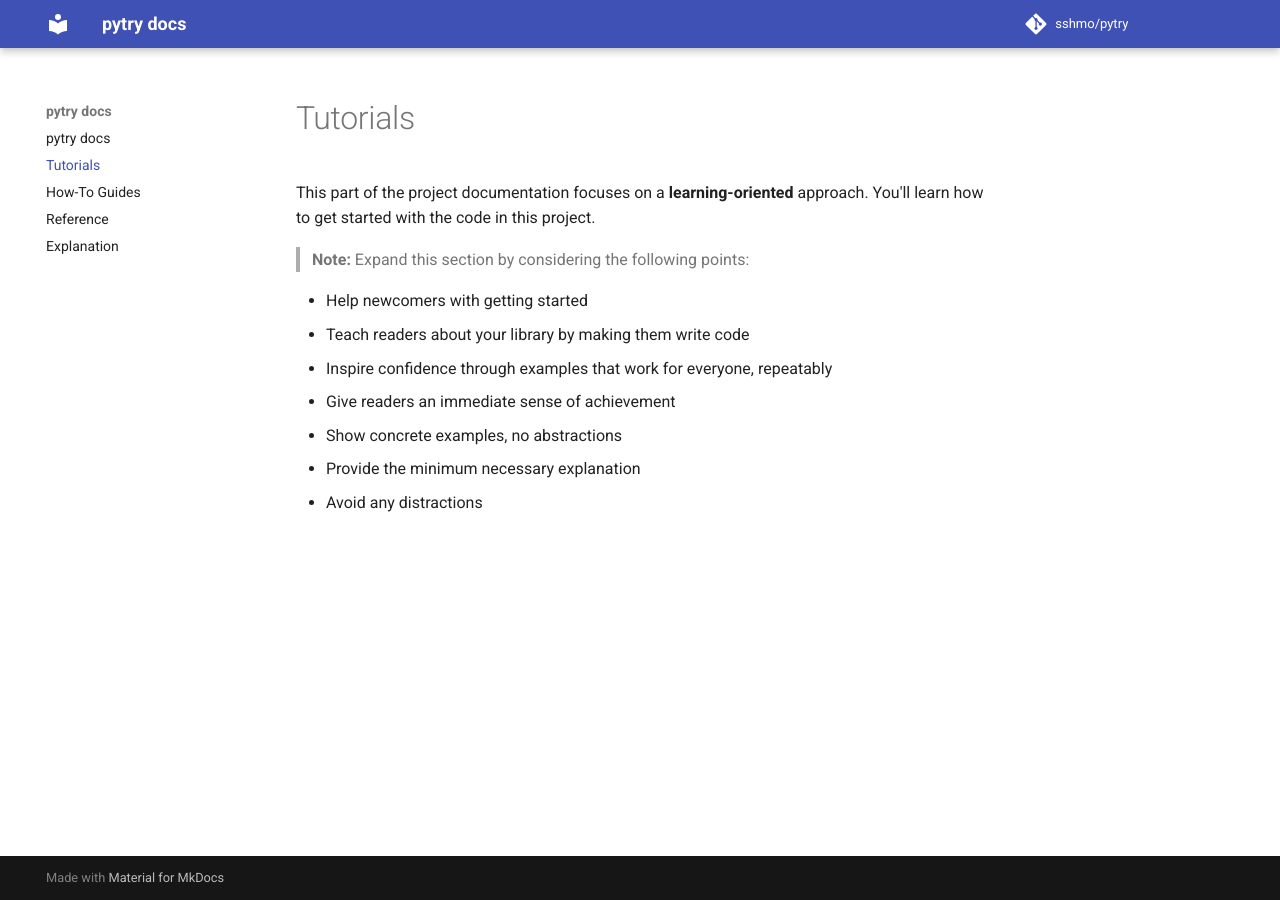
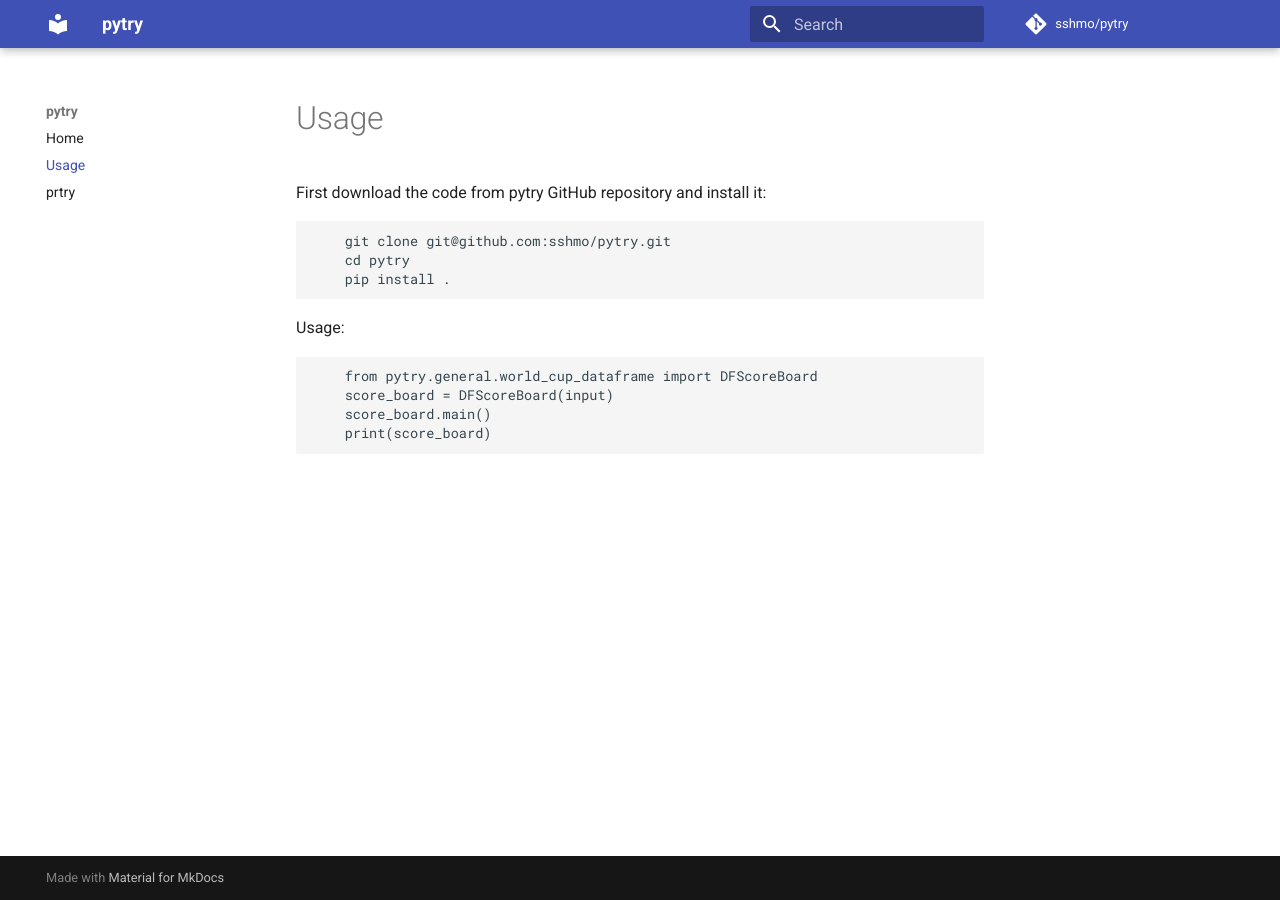
Before and after one commit to sshmo/pytry, an MkDocs documentation site: the page built from docs/tutorials.md, in a window 1280 px wide. Built offline with MkDocs 1.6.1 and Material for MkDocs 9.7.7, drawn with Linux system fonts in a browser that asks for light colours; comment, search, counter and statistics services are not loaded.

Commit message:
Improved documentation process

````diff
--- a/.pre-commit-config.yaml
+++ b/.pre-commit-config.yaml
@@ -78,6 +78,7 @@ repos:
     hooks:
       - id: pydocstyle
         additional_dependencies: [".[toml]"]
+        args: [--convention=google]
 
   - repo:  https://github.com/PyCQA/bandit
     rev: 1.7.5
--- a/docs/tutorials.md
+++ b/docs/tutorials.md
@@ -1,18 +1,18 @@
-# Tutorials
+# Usage
 
-This part of the project documentation focuses on a
-**learning-oriented** approach. You'll learn how to
-get started with the code in this project.
+First download the code from pytry GitHub repository and install it:
 
-> **Note:** Expand this section by considering the
-> following points:
+``` sh
+    git clone git@github.com:sshmo/pytry.git
+    cd pytry
+    pip install .
+```
 
-- Help newcomers with getting started
-- Teach readers about your library by making them
-    write code
-- Inspire confidence through examples that work for
-    everyone, repeatably
-- Give readers an immediate sense of achievement
-- Show concrete examples, no abstractions
-- Provide the minimum necessary explanation
-- Avoid any distractions
+Usage:
+
+``` python
+    from pytry.general.world_cup_dataframe import DFScoreBoard
+    score_board = DFScoreBoard(input)
+    score_board.main()
+    print(score_board)
+```
--- a/mkdocs.yml
+++ b/mkdocs.yml
@@ -1,4 +1,4 @@
-site_name: pytry docs
+site_name: pytry
 
 site_description: 'pytry documentations'
 
@@ -14,11 +14,15 @@ theme:
   name: "material"
 
 plugins:
+  - search
+  - gen-files:
+      scripts:
+        - docs/gen_ref_pages.py
+  - literate-nav
+  - section-index
   - mkdocstrings
 
 nav:
-  - pytry docs: index.md
-  - tutorials.md
-  - How-To Guides: how-to-guides.md
-  - reference.md
-  - explanation.md
+  - Home: index.md
+  - Usage: tutorials.md
+  - prtry: reference/
````
Also changed, not shown: README.md (+1 -1 lines), docs/explanation.md (deleted, +0 -17 lines), docs/gen_ref_pages.py (added, +32 -0 lines), docs/how-to-guides.md (deleted, +0 -25 lines), docs/index.md (+3 -5 lines), docs/reference.md (deleted, +0 -26 lines), 11 other files.
